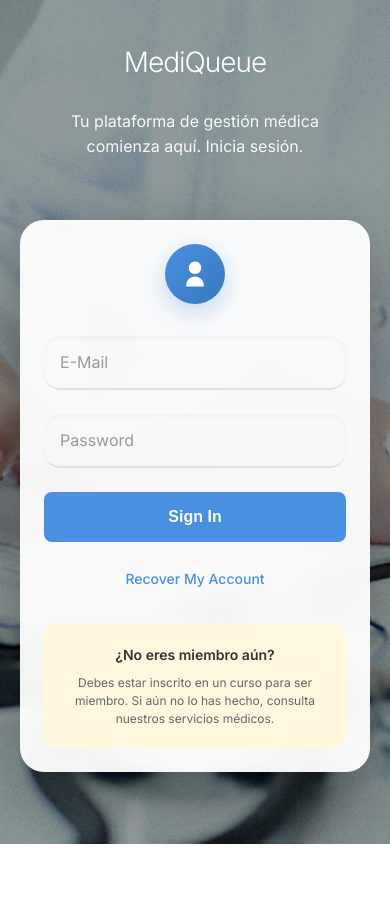
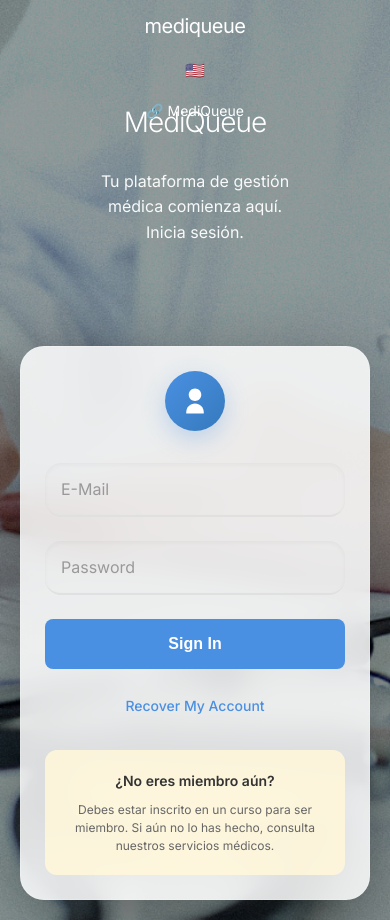
Before and after one commit to Educcorp/MediQueue, a React (Vite) app: page /admin in a window 390 px wide. Before the commit the page ends 844 px from the top, so only its background shows below. Built offline with nearby package versions, Linux system fonts and the light colour scheme.

Commit message:
Add transparent header to AdminLogin page
Introduces a transparent header with navigation, logo, and language selector to the AdminLogin page. Updates layout and styles for improved visual hierarchy and responsiveness, including adjustments to the login card and left content positioning.

```diff
--- a/src/pages/AdminLogin.jsx
+++ b/src/pages/AdminLogin.jsx
@@ -83,13 +83,34 @@ const AdminLogin = () => {
       {/* Background Image */}
       <div className="background-image"></div>
 
+      {/* Transparent Header */}
+      <header className="transparent-header">
+        <div className="header-content">
+          <div className="logo-section">
+            <span className="logo-text">mediqueue</span>
+          </div>
+          <nav className="header-nav">
+            <div className="nav-item">Sistema <span className="dropdown-arrow">▼</span></div>
+            <div className="nav-item">Soluciones Médicas <span className="dropdown-arrow">▼</span></div>
+            <div className="nav-item">Acerca de</div>
+            <div className="nav-item">Insights</div>
+            <div className="nav-item">Contacto</div>
+          </nav>
+          <div className="header-right">
+            <div className="language-selector">🇺🇸</div>
+            <div className="login-link">🔗 MediQueue</div>
+          </div>
+        </div>
+      </header>
+
       {/* Left side content */}
       <div className="left-content">
         <div className="title-section">
           <h1 className="main-title">MediQueue</h1>
           <p className="subtitle">
-            Tu plataforma de gestión médica<br />
-            comienza aquí. Inicia sesión.
+            Tu plataforma de gestión<br />
+            médica comienza aquí.<br />
+            Inicia sesión.
           </p>
         </div>
 
--- a/src/styles/AdminLogin.css
+++ b/src/styles/AdminLogin.css
@@ -13,6 +13,87 @@
     justify-content: center;
     font-family: 'Inter', -apple-system, BlinkMacSystemFont, sans-serif;
     overflow: hidden;
+}
+
+/* Transparent Header */
+.transparent-header {
+    position: absolute;
+    top: 0;
+    left: 0;
+    width: 100%;
+    z-index: 20;
+    padding: 20px 40px;
+}
+
+.header-content {
+    display: flex;
+    justify-content: space-between;
+    align-items: center;
+    width: 100%;
+}
+
+.logo-section {
+    display: flex;
+    align-items: center;
+}
+
+.logo-text {
+    color: white;
+    font-size: 24px;
+    font-weight: 400;
+    letter-spacing: -0.5px;
+}
+
+.header-nav {
+    display: flex;
+    gap: 32px;
+    align-items: center;
+}
+
+.nav-item {
+    color: white;
+    font-size: 14px;
+    font-weight: 400;
+    cursor: pointer;
+    display: flex;
+    align-items: center;
+    gap: 4px;
+    transition: opacity 0.2s ease;
+}
+
+.nav-item:hover {
+    opacity: 0.8;
+}
+
+.dropdown-arrow {
+    font-size: 10px;
+    margin-left: 4px;
+}
+
+.header-right {
+    display: flex;
+    align-items: center;
+    gap: 20px;
+}
+
+.language-selector {
+    font-size: 16px;
+    cursor: pointer;
+}
+
+.login-link {
+    color: white;
+    font-size: 14px;
+    font-weight: 400;
+    cursor: pointer;
+    display: flex;
+    align-items: center;
+    gap: 6px;
+    transition: opacity 0.2s ease;
+}
+
+.login-link:hover {
+    opacity: 0.8;
 }
 
 /* Background Image */
@@ -44,9 +125,10 @@
 .left-content {
     position: absolute;
     left: 0;
-    top: 0;
-    width: 50%;
-    height: 100vh;
+    top: 50%;
+    transform: translateY(-50%);
+    width: 45%;
+    height: auto;
     z-index: 10;
     display: flex;
     flex-direction: column;
@@ -99,16 +181,18 @@
 
 /* Login Card */
 .login-card {
-    position: relative;
-    z-index: 10;
-    background: rgba(255, 255, 255, 0.95);
-    backdrop-filter: blur(10px);
+    position: absolute;
+    right: 50%;
+    top: 50%;
+    transform: translate(50%, -50%);
+    z-index: 15;
+    background: rgba(255, 255, 255, 0.85);
+    backdrop-filter: blur(15px);
     border-radius: 24px;
     padding: 48px;
     width: 400px;
-    box-shadow: 0 20px 60px rgba(0, 0, 0, 0.3);
-    margin-left: auto;
-    margin-right: 120px;
+    box-shadow: 0 25px 80px rgba(0, 0, 0, 0.35);
+    border: 1px solid rgba(255, 255, 255, 0.2);
 }
 
 /* Avatar */
@@ -239,20 +323,24 @@
 /* Responsive Design */
 @media (max-width: 1200px) {
     .login-card {
-        margin-right: 60px;
+        width: 380px;
+        padding: 40px;
+    }
+
+    .header-nav {
+        gap: 24px;
     }
 }
 
 @media (max-width: 1024px) {
     .left-content {
-        width: 45%;
+        width: 40%;
         padding: 40px;
     }
 
     .login-card {
         width: 360px;
         padding: 40px;
-        margin-right: 40px;
     }
 
     .main-title {
@@ -262,13 +350,35 @@
     .subtitle {
         font-size: 18px;
     }
+
+    .transparent-header {
+        padding: 16px 24px;
+    }
+
+    .header-nav {
+        gap: 20px;
+    }
+
+    .nav-item {
+        font-size: 13px;
+    }
 }
 
 @media (max-width: 768px) {
     .elearning-login {
         flex-direction: column;
         justify-content: flex-start;
-        padding: 20px;
+        align-items: center;
+        padding: 80px 20px 20px 20px;
+    }
+
+    .transparent-header {
+        padding: 12px 20px;
+    }
+
+    .header-nav,
+    .header-right {
+        display: none;
     }
 
     .left-content {
@@ -277,6 +387,9 @@
         height: auto;
         padding: 40px 20px 20px 20px;
         text-align: center;
+        transform: none;
+        top: auto;
+        margin-bottom: 40px;
     }
 
     .title-section {
@@ -301,6 +414,9 @@
         max-width: 400px;
         margin: 0 auto;
         padding: 32px;
+        transform: none;
+        top: auto;
+        right: auto;
     }
 }
 
@@ -315,6 +431,8 @@
 
     .login-card {
         padding: 24px;
+        width: 100%;
+        max-width: 360px;
     }
 
     .avatar {
@@ -326,4 +444,12 @@
         width: 30px;
         height: 30px;
     }
+
+    .transparent-header {
+        padding: 10px 16px;
+    }
+
+    .logo-text {
+        font-size: 20px;
+    }
 }
```
